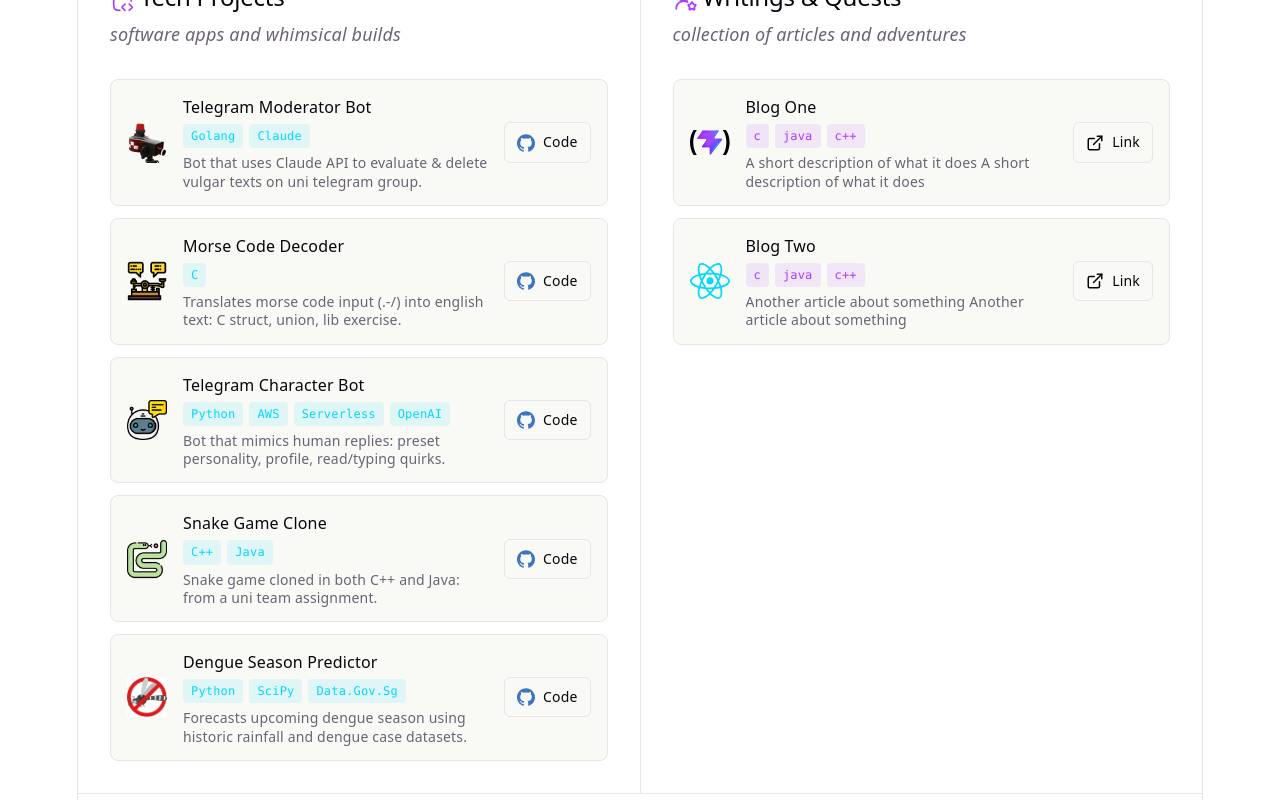
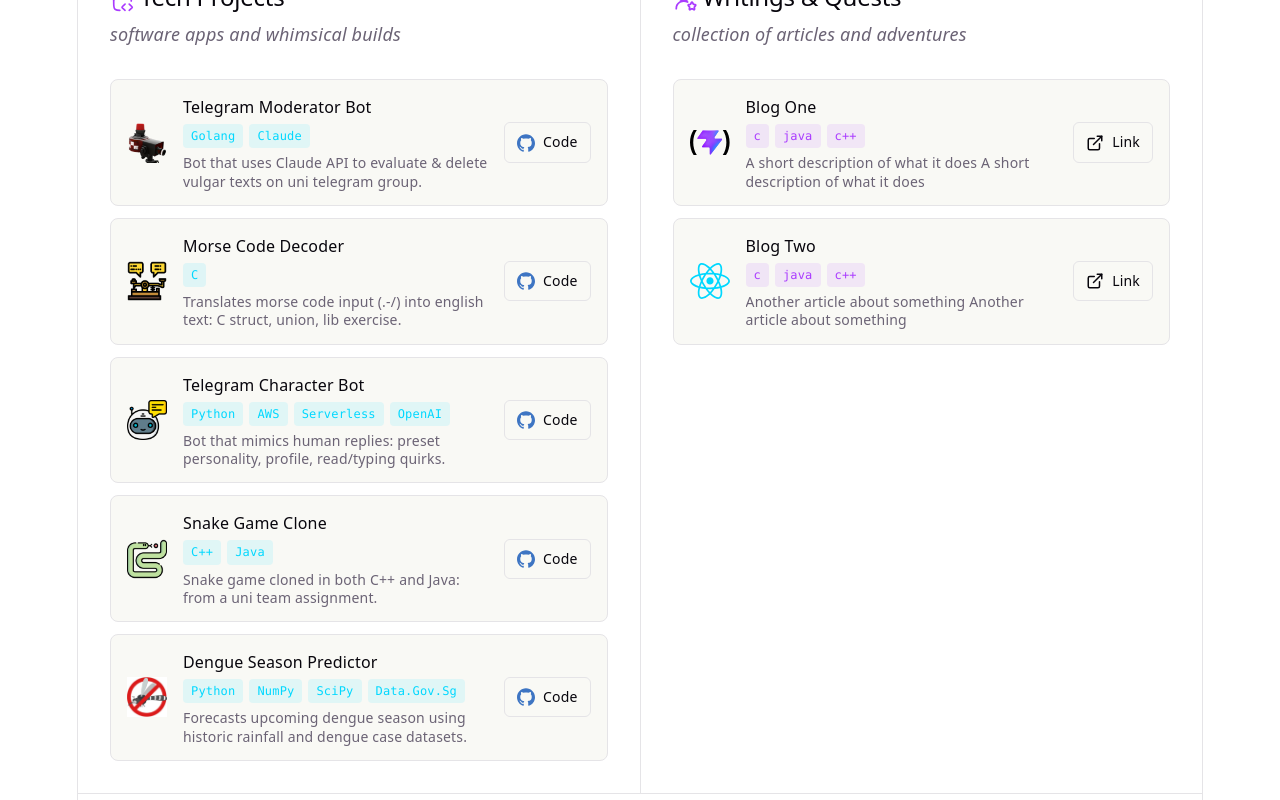
Before and after one commit to jrenjq/jrenjq-website, a React (Vite) app in the folder frontend/: page / in a window 1280 px wide. Shown: the part 659-1459 px from the top of the page. Built offline with nearby package versions, Linux system fonts and the light colour scheme.

Commit message:
Pushed DEV frontend source files 2026-11-10 14:54:53

```diff
--- a/frontend/src/App.jsx
+++ b/frontend/src/App.jsx
@@ -50,7 +50,7 @@ const projects = [
   },
   {
     title: 'Dengue Season Predictor',
-    tags: ['Python', 'SciPy', 'Data.Gov.Sg'],
+    tags: ['Python', 'NumPy', 'SciPy', 'Data.Gov.Sg'],
     subtitle: 'Forecasts upcoming dengue season using historic rainfall and dengue case datasets.',
     icon: dengueIcon,
     type: 'project',
```
